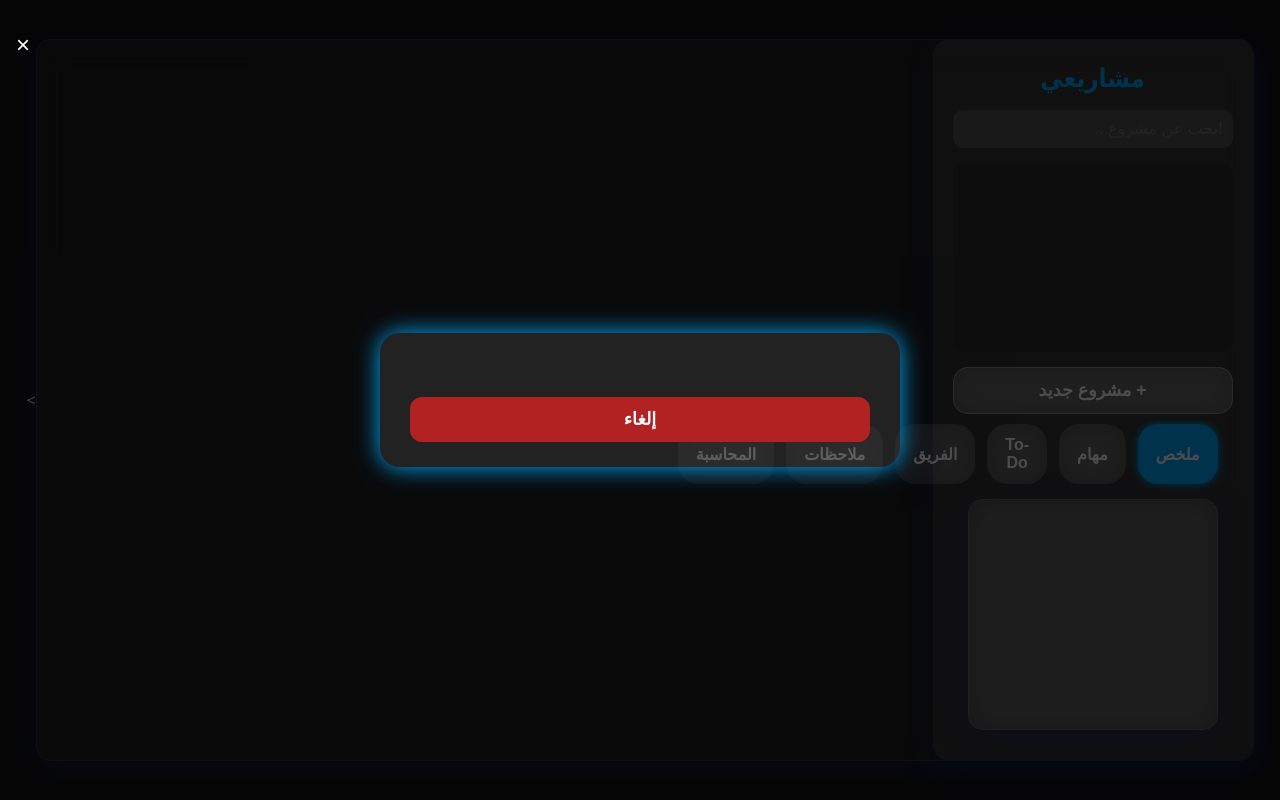
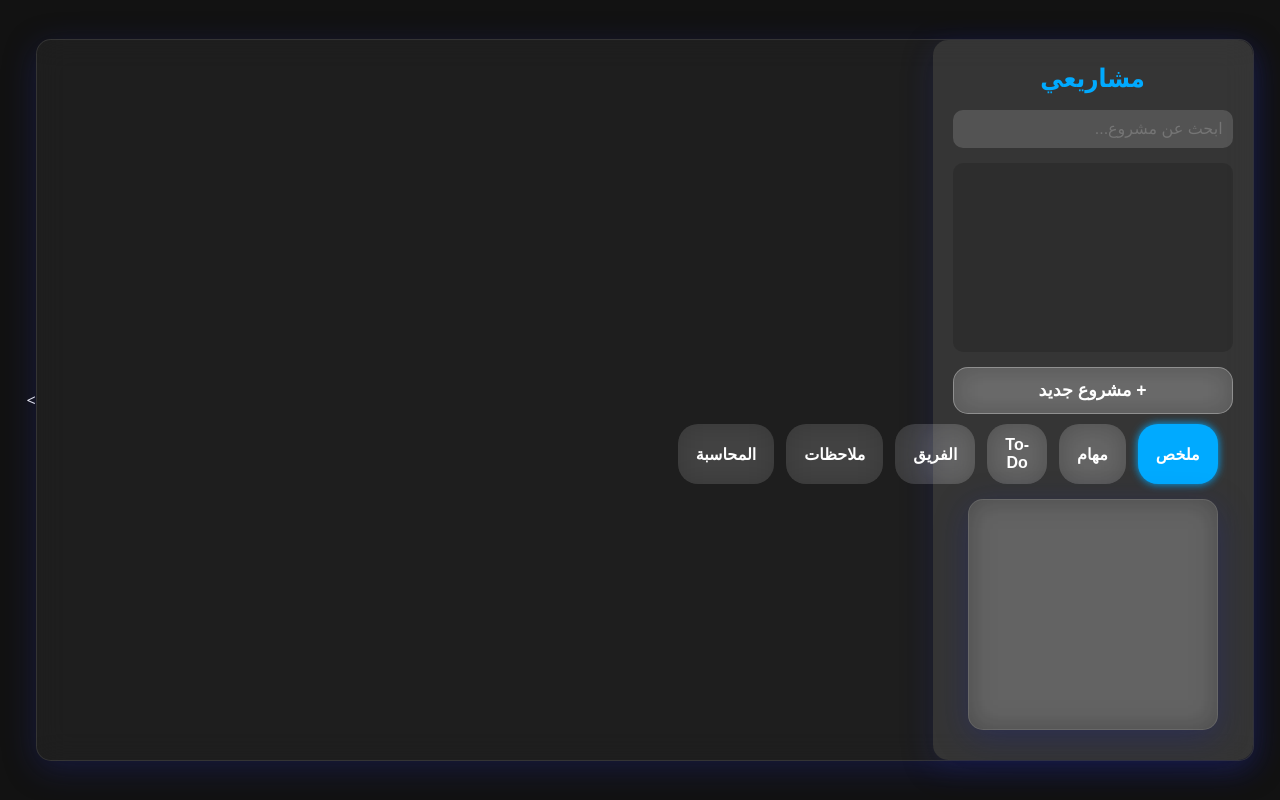
Before and after one commit to Adeebball/project-manager-pwa, a plain HTML site: page index.html in a window 1280 px wide. Drawn offline with Linux system fonts and the light colour scheme.

Commit message:
Update index.html

```diff
--- a/index.html
+++ b/index.html
@@ -35,14 +35,7 @@
     </main>
   </div>
 
-<div id="modalOverlay" class="show">
-  <div class="modal">
-    <button id="modalClose" class="close-btn" aria-label="إغلاق">&times;</button>
-    <h2 id="modalTitle"></h2>
-    <form id="modalForm"></form>
-    <button id="modalCancel" class="btn cancel-btn">إلغاء</button>
-  </div>
-</div>
+
 >
 
 
```
